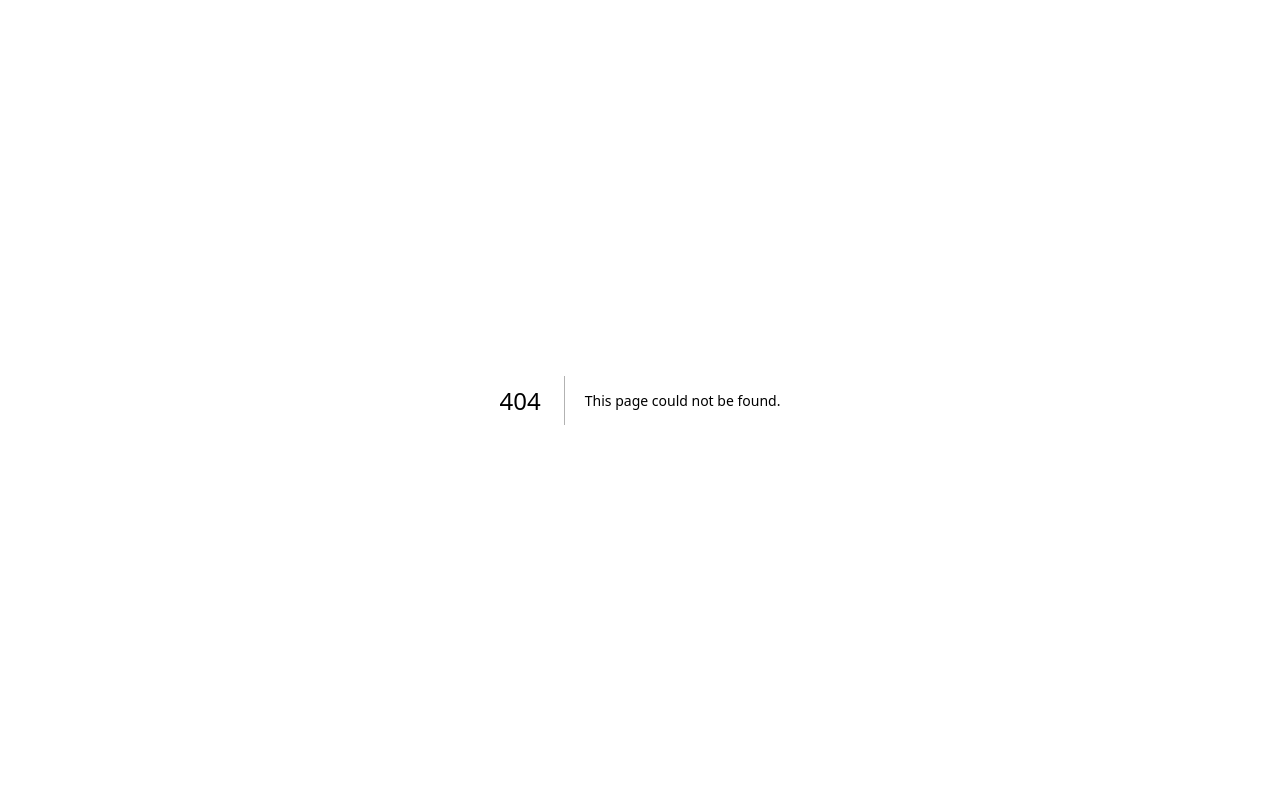
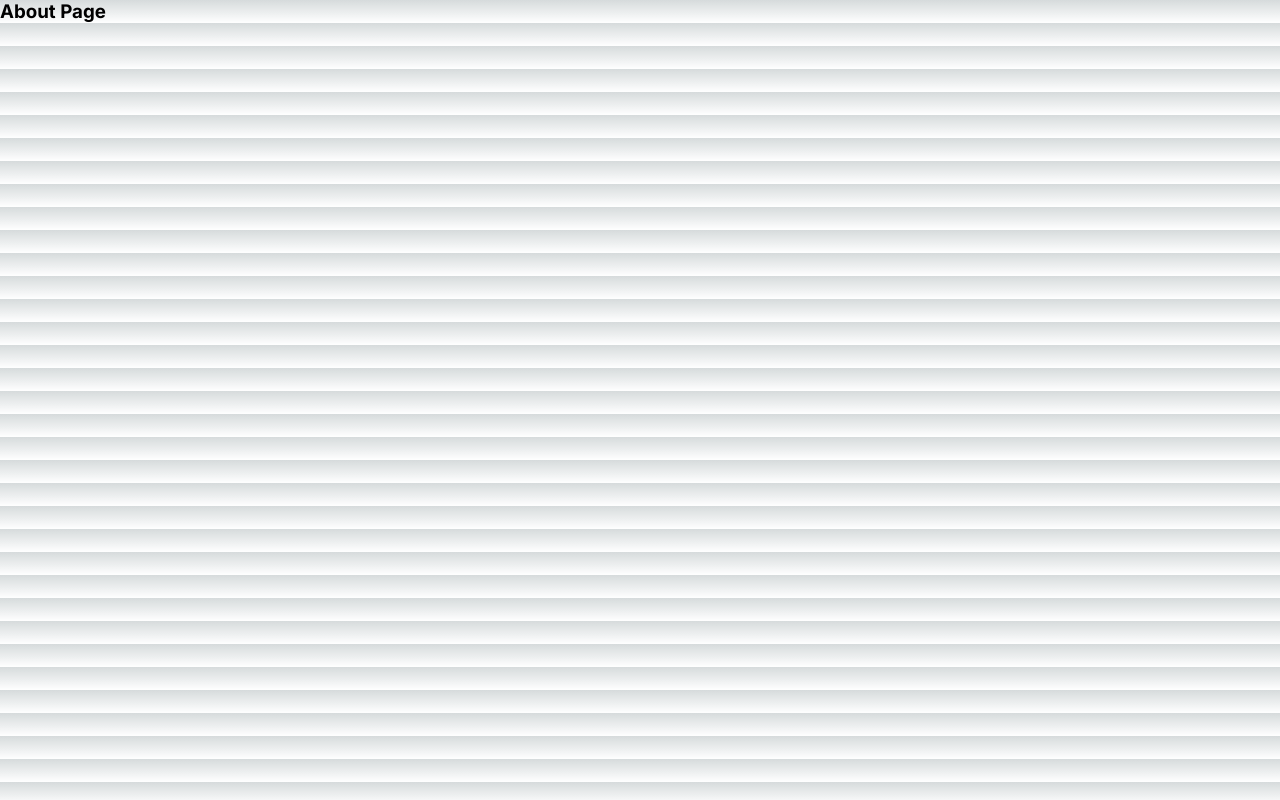
Before and after one commit to Wolleys/notebook, a Next.js app: page /about in a window 1280 px wide. Before the commit this address had no page. Built offline with nearby package versions, Linux system fonts and the light colour scheme.

Commit message:
Add about us page

```diff
--- /dev/null
+++ b/app/(website)/about/about.tsx
@@ -0,0 +1,11 @@
+import { FC } from "react";
+
+const About: FC = () => {
+  return (
+    <main>
+      <h3>About Page</h3>
+    </main>
+  );
+};
+
+export default About;
--- /dev/null
+++ b/app/(website)/about/page.tsx
@@ -0,0 +1,14 @@
+import { FC } from "react";
+import About from "./about";
+import type { Metadata } from "next";
+
+export const metadata: Metadata = {
+  title: "About",
+  description: "This is the notebook app about page",
+};
+
+const AboutPage: FC = () => {
+  return <About />;
+};
+
+export default AboutPage;
```
